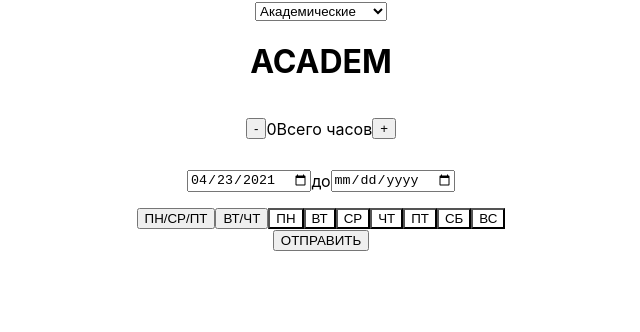
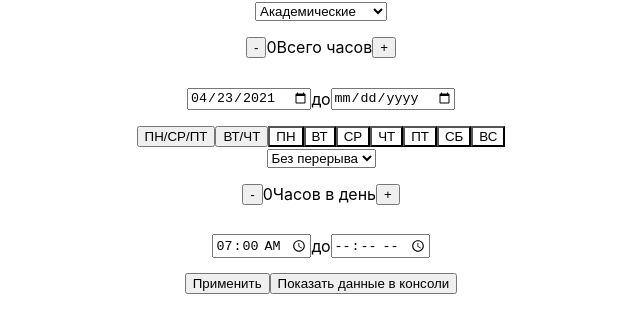
Before and after one commit to petushoque/interpress-timetable, a React (Create React App) app: page / in a window 1280 px wide. Shown: the top 332 px of the page, without its empty margins (319-959 px from the left). Built offline with nearby package versions, Linux system fonts and the light colour scheme.

Commit message:
feat: добавить все инпуты на страницу, данные с вводов собирвются в едином объекте date, доделать рассчет даты и времени окончания обучения

```diff
--- a/src/App.css
+++ b/src/App.css
@@ -2,7 +2,7 @@
   text-align: center;
 }
 
-.total-hours, .dates {
+.total-hours, .dates, .hours-per-day, .times {
   display: flex;
   flex-direction: row;
 
--- a/src/App.js
+++ b/src/App.js
@@ -6,19 +6,24 @@ function App() {
 
   //СБОР ВСЕХ ДАННЫХ ДЛЯ ОТПРАВКИ НА СЕРВЕР
   const [data, setData] = useState({
-    'hoursType': '',
-    'totalHours': '',
-    'startDate': '',
-    'day-of-visits': ''
+    'hours-type': '',
+    'total-hours': '',
+    'start-date': '',
+    'day-of-visits': '',
+    'recreation-time': '',
+    'hours-per-day': '',
+    'start-time': ''
   });
   function handleAllData () {
     setData({
-      'hoursType': hoursType,
-      'totalHours': totalHours,
-      'startDate': startDate,
-      'day-of-visits': visits
+      'hours-type': hoursType,
+      'total-hours': totalHours,
+      'start-date': startDate,
+      'day-of-visits': visits,
+      'recreation-time': recreation,
+      'hours-per-day': hoursPerDay,
+      'start-time': startTime
     })
-    console.log(data)
   }
 
   //Состояние типа часов, академические/астрономические
@@ -87,6 +92,34 @@ function App() {
     visits.su === true ? setVisits({...visits, su: false}) : setVisits({...visits, su: true})
   }
 
+  const [recreation, setRecreation] = useState(0);
+  function handleChangeRecreationTime (e) {
+    setRecreation(e.target.value)
+  }
+
+  const [hoursPerDay, setHoursPerDay] = useState(0)
+  function handlePlusHoursPerDay () {
+    if (hoursPerDay < totalHours) {
+      setHoursPerDay(hoursPerDay+1)
+    }
+    else {
+      return hoursPerDay
+    }
+  }
+  function handleMinusHoursPerDay () {
+    if (hoursPerDay>0) {
+      setHoursPerDay(hoursPerDay-1)
+    }
+    else {
+      return hoursPerDay
+    }
+  }
+
+  const [startTime, setStartTime] = useState('07:00')
+  function handleChangeStartTime (e) {
+    setStartTime(e.target.value)
+  }
+
   return (
     <div className="App">
       <form>
@@ -95,7 +128,6 @@ function App() {
       <option value="astronomical">Астрономические</option>
       </select>
       </form>
-      <h1>{hoursType==='academic'? 'ACADEM' : 'ASTRO'}</h1>
 
       <div className='total-hours'>
         <button onClick={handleMinusTotalHours}>-</button>
@@ -122,10 +154,36 @@ function App() {
           <button className={visits.su? 'day-of-visits_active' : 'day-of-visits'} onClick={handleChangeSunday}>ВС</button>
       </div>
 
+      <div className='recreation'>
+      <form>
+      <select name='recreation-time' size="1" defaultValue={recreation} onChange={handleChangeRecreationTime}>
+      <option value='0'>Без перерыва</option>
+      <option value='5'>5 минут</option>
+      <option value='10'>10 минут</option>
+      <option value='15'>15 минут</option>
+      <option value='20'>20 минут</option>
+      <option value='25'>25 минут</option>
+      <option value='30'>30 минут</option>
+      </select>
+      </form>
+      </div>
+
+      <div className='hours-per-day'>
+        <button onClick={handleMinusHoursPerDay}>-</button>
+        <p>{hoursPerDay}</p>
+        <p>Часов в день</p>
+        <button onClick={handlePlusHoursPerDay}>+</button>
+      </div>
+
+      <div className='times'>
+        <input onChange={handleChangeStartTime} value={startTime} type='time'/>
+        <p>до</p>
+        <input type='time'/>
+      </div>
 
 
-
-      <button onClick={handleAllData}>ОТПРАВИТЬ</button>
+      <button onClick={handleAllData}>Применить</button>
+      <button onClick={() => console.log(data)}>Показать данные в консоли</button>
       </div>
 
   );
```
